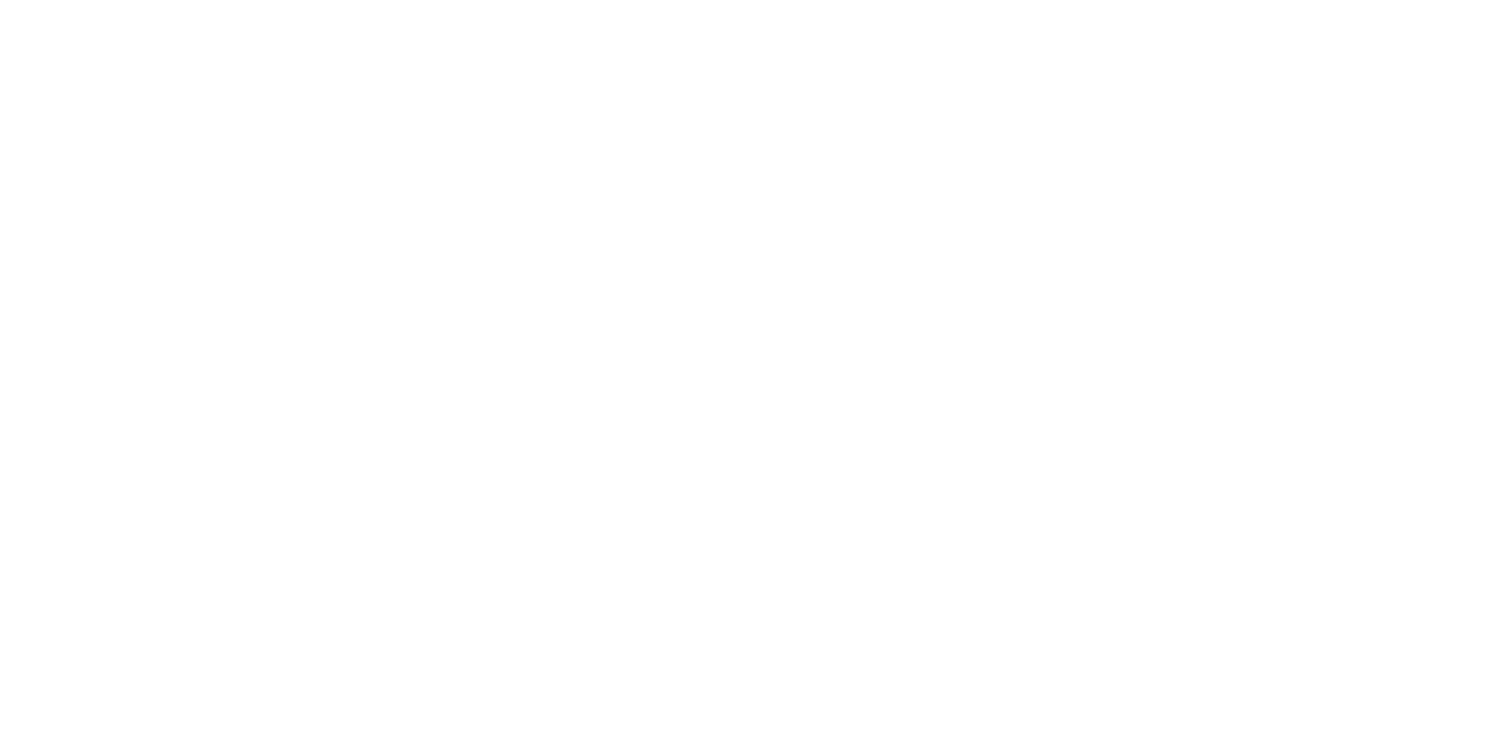
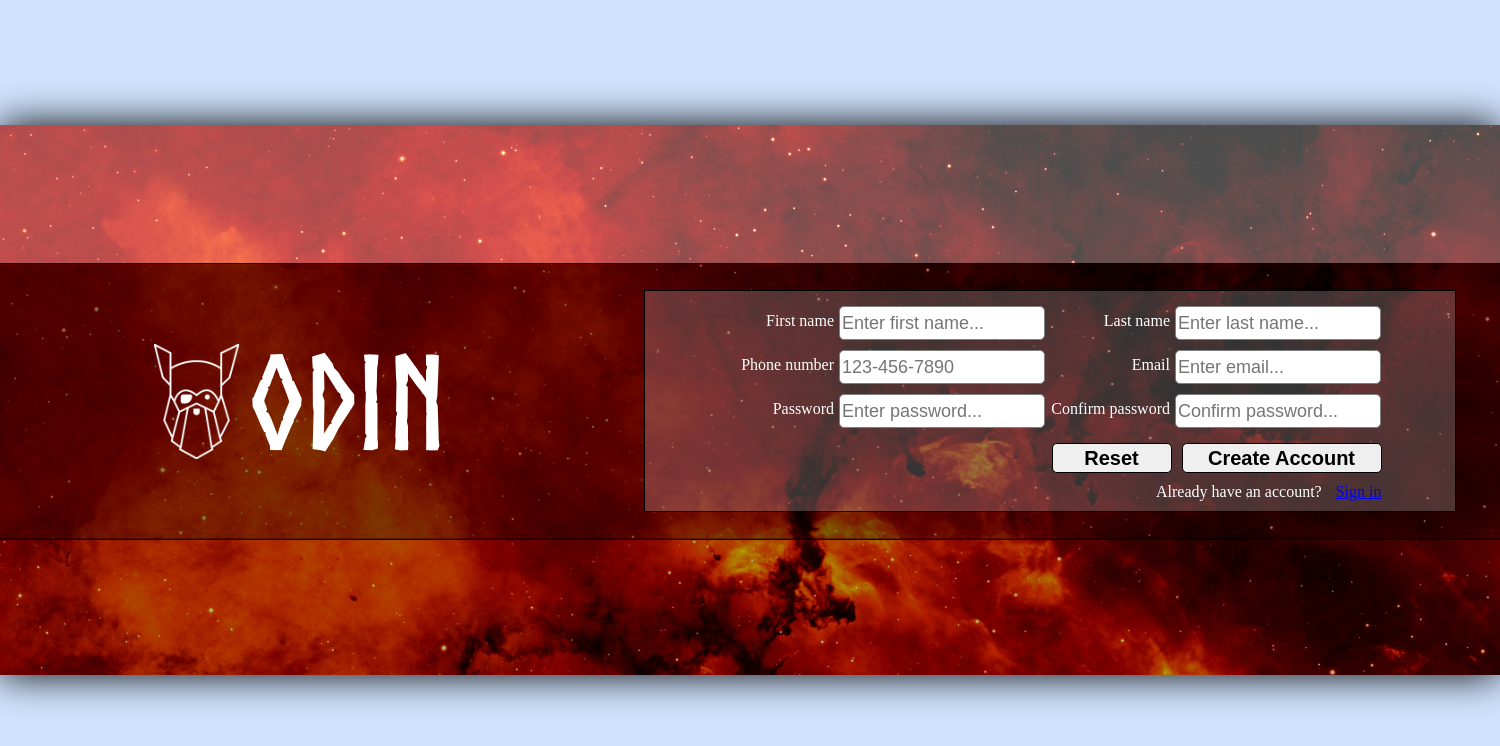
Before and after one commit to Senate-SFL/sign-up-form, a plain HTML site: page index.html in a window 1280 px wide. Shown: the whole page, 1500 px wide, since content can reach past the window. Drawn offline with Linux system fonts and the light colour scheme.

Commit message:
updated index and style

```diff
--- a/index.html
+++ b/index.html
@@ -7,7 +7,45 @@
         <link rel="stylesheet" href="style.css">
     </head>
     <body>
-
-
+        <section class="signup__wrap">
+            <section class="signup__bg">
+                <section class="signup__top">
+                </section>
+                <section class="signup__middle_wrap">
+                    <div class="signup__middle_left">
+                            <img class="odin_image" src="images/odin-lined.png" />
+                        ODIN
+                    </div>
+                    <div class="signup__middle_right">
+                        <section class="signup__form_wrap">
+                            <form class="signup__form" action="#" method="post">
+                                <label for="firstname">First name</label>
+                                <input type="text" id="firstname" name="firstname" placeholder="Enter first name..." required />
+                                <label for="lastname">Last name</label>
+                                <input type="text" id="lastname" name="lastname" placeholder="Enter last name..." required />
+                                <label for="phonenumber">Phone number</label>
+                                <input type="tel" id="phonenumber" name="phonenumber" pattern="[0-9]{3}-[0-9]{3}-[0-9]{4}" placeholder="123-456-7890" />
+                                <label for="useremail">Email</label>
+                                <input type="email" id="useremail" name="useremail" placeholder="Enter email..." required />
+                                <label for="userpassword">Password</label>
+                                <input type="password" id="userpassword" name="userpassword" placeholder="Enter password..." required />
+                                <label for="confirmpassword">Confirm password</label>
+                                <input type="password" id="confirmpassword" name="confirmpassword" placeholder="Confirm password..." required />
+                                <div class="signup__button_wrap">
+                                    <button type="reset">Reset</button>
+                                    <button class="create_account" type="submit">Create Account</button>
+                                </div>
+                                <div class="sign_in">
+                                    Already have an account?&nbsp;<a href="#">Sign in</a>
+                                </div>
+                            </form>
+                        </section>
+                    </div>
+                </section>
+                <section class="signup__bottom">
+                    some stuff
+                </section>
+            </section>
+        </section>
     </body>
 </html>
--- a/style.css
+++ b/style.css
@@ -0,0 +1,167 @@
+@font-face {
+    font-family: Norse-Bold;
+    src: url('fonts/Norse-Bold.otf') format('opentype');
+    font-weight: normal;
+    font-style: normal;
+}
+
+body {
+    box-sizing: border-box;
+    margin: 0;
+    background-color: rgb(208, 227, 254);
+    display: flex;
+    justify-content: center;
+    align-items: center;
+    height: 100vh;
+    min-width: 1500px;
+}
+
+.signup__wrap {
+    display: flex;
+    justify-content: center;
+    align-items: center;
+    height: 550px;
+    width: 100%;
+}
+
+.signup__bg {
+    background-image: url('images/red-galaxy.jpg');
+    background-repeat: no-repeat;
+    background-size: cover;
+    height: 100%;
+    width: 100%;
+    filter: drop-shadow(0px 0px 20px black);
+}
+
+.signup__top {
+    height: 25%;
+    border: 0px solid black;
+    color: white;
+    background-color: #FFFFFF;
+    opacity: 0.3;
+}
+
+.signup__middle_wrap {
+    display: flex;
+    justify-content: space-between;
+    flex-direction: row;
+    height: 50%;
+    border: 0px solid black;
+}
+
+.signup__middle_left {
+    display: flex;
+    justify-content: center;
+    align-items: center;
+    font-size: 130px;
+    font-family: Norse-Bold;
+    color: #FFF;
+    border-top: 1px solid black;
+    border-bottom: 1px solid black;
+    width: 40%;
+    height: 100%;
+    background-color: rgb(0,0,0, 0.5);
+}
+
+.odin_image {
+    background-repeat: no-repeat;
+    background-size: contain;
+    margin-right: 10px;
+    height: 115px;
+    width: 85px;
+    border: 1px solid transparent;
+}
+
+.signup__middle_right {
+    display: flex;
+    color: #FFF;
+    justify-content: center;
+    align-items: center;
+    flex-direction: column;
+    border-top: 1px solid black;
+    border-bottom: 1px solid black;
+    width: 60%;
+    height: 100%;
+    background-color: rgb(0, 0, 0, 0.5);
+}
+
+.signup__bottom {
+    height: 25%;
+    border: 0px solid black;
+    background-color: black;
+    opacity: 0.3;
+}
+
+.signup__form_wrap {
+    display: flex;
+    justify-content: center;
+    align-items: center;
+    border: 1px solid black;
+    width: 90%;
+    height: 80%;
+    background-color: rgb(255,255,255,0.2);
+}
+
+.signup__form {
+    display: flex;
+    flex-wrap: wrap;
+    justify-content: center;
+    align-items: center;
+    width: 735px;
+    min-width: 735px;
+    max-width: 735px;
+    height: 200px;
+}
+
+.signup__form label {
+    display: flex;
+    justify-content: flex-end;
+    width: 120px;
+    margin-bottom: 5px;
+    font-size: 16px;
+}
+
+.signup__form input {
+    width: 200px;
+    height: 30px;
+    margin: 0 5px 5px 5px;
+    border: 1px solid rgb(127, 127, 127);
+    border-radius: 5px;
+    font-size: 18px;
+    margin-top: 5px;
+}
+
+.signup__form input:hover, .signup__form input:active, .signup__form input:focus,
+    .signup__button_wrap button:hover, .signup__button_wrap button:active,
+        .signup__button_wrap button:focus {
+    background-color: rgb(214, 214, 214);
+    border: 1px solid rgb(79, 52, 255);
+    filter: drop-shadow(5px 5px 5px rgba(0, 0, 0, 0.3));
+    outline: none;
+}
+
+.signup__form button {
+    display: flex;
+    justify-content: center;
+    align-items: center;
+    width: 120px;
+    height: 30px;
+    border-radius: 5px;
+    font-size: 20px;
+    font-weight: 600;
+    border: 1px solid black;
+}
+
+.signup__button_wrap .create_account {
+    width: 200px;
+}
+
+.signup__button_wrap, .sign_in {
+    display: flex;
+    justify-content: flex-end;
+    align-items: center;
+    margin-right: 36px;
+    gap: 10px;
+    width: 100%;
+    margin-top: 10px;
+}
```
Also changed, not shown: fonts/Norse-Bold.otf (added), images/odin-lined.png (added), images/red-galaxy.jpg (added). Lines whose indentation alone changed are shown as unchanged.
